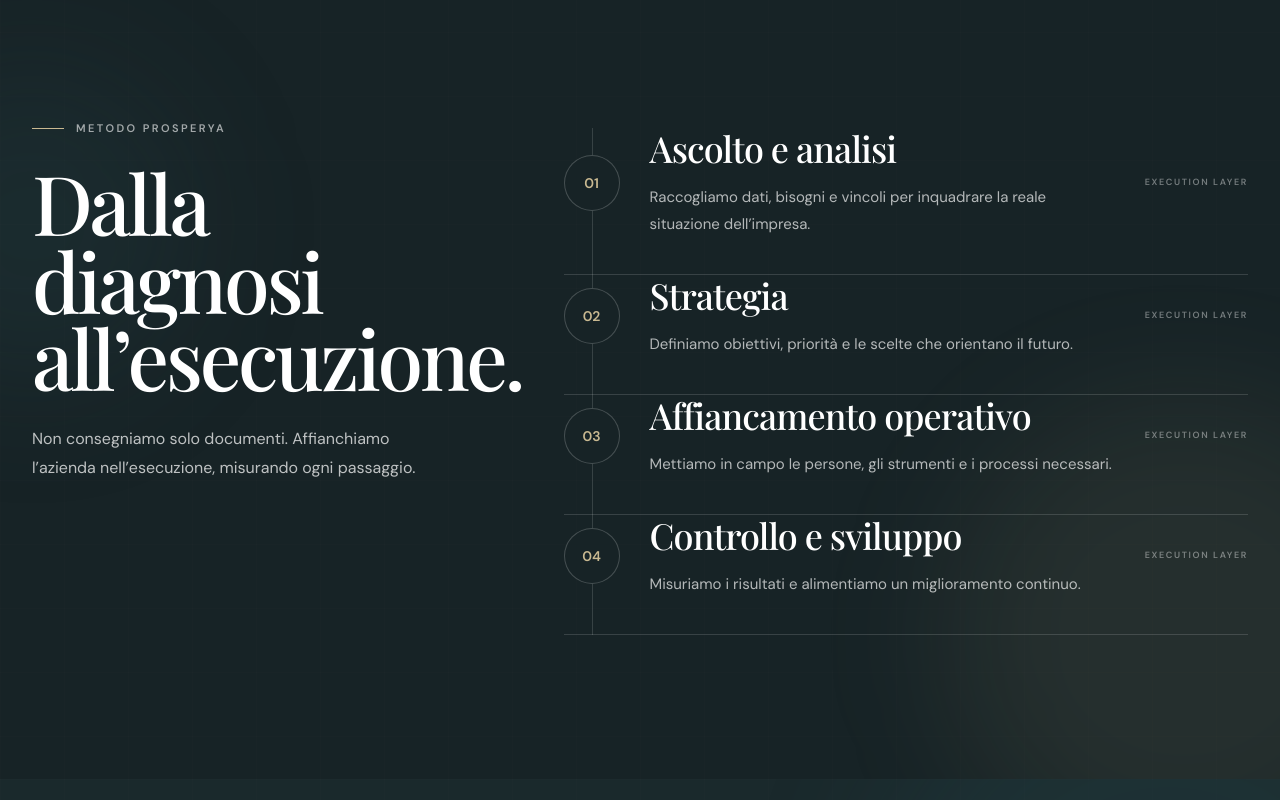
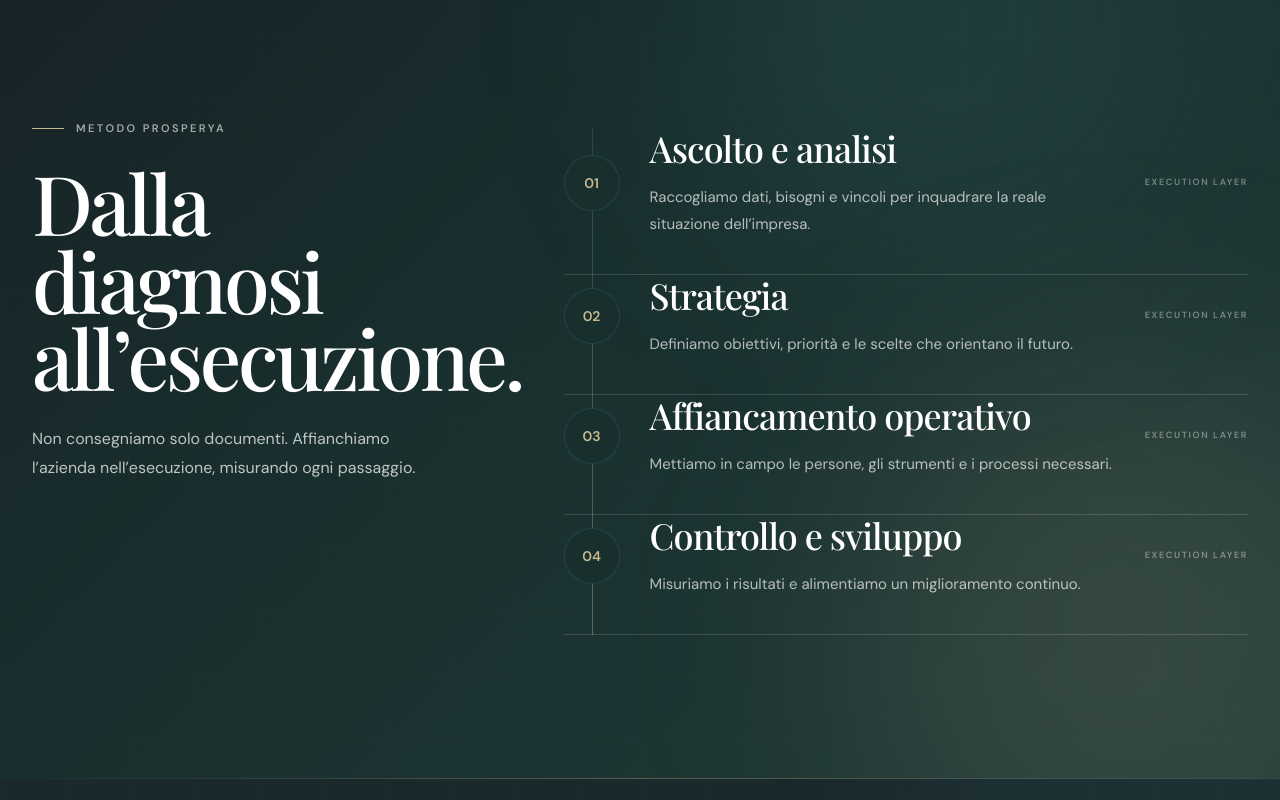
Before and after one commit to gaetanomeli95-lab/Prosperya-site, a Next.js app: page / in a window 1280 px wide. Shown: the part 4540-5340 px from the top of the page. Built offline with nearby package versions, Linux system fonts and the light colour scheme; a web font is replaced by a local one.

Commit message:
ui: enrich Method section color depth

```diff
--- a/src/components/SectionMethod.tsx
+++ b/src/components/SectionMethod.tsx
@@ -6,9 +6,12 @@ import { FadeIn } from './MotionWrapper';
 export function SectionMethod() {
   return (
     <section className="relative overflow-hidden bg-[#172326] py-20 text-white sm:py-24 lg:py-36">
+      <div className="absolute inset-0 bg-[linear-gradient(135deg,#172326_0%,#19302F_44%,#203A37_100%)]" />
       <div className="absolute inset-0 prosperya-grid opacity-20" />
-      <div className="absolute left-[-8rem] top-24 h-80 w-80 rounded-full bg-mediterranean/14 blur-3xl" />
-      <div className="absolute bottom-[-6rem] right-[-9rem] h-[30rem] w-[30rem] rounded-full bg-sand/[0.08] blur-3xl" />
+      <div className="absolute left-[-9rem] top-16 h-[28rem] w-[28rem] rounded-full bg-mediterranean/24 blur-[95px]" />
+      <div className="absolute right-[8%] top-[-12rem] h-[30rem] w-[30rem] rounded-full bg-[#3D7773]/18 blur-[110px]" />
+      <div className="absolute bottom-[-8rem] right-[-7rem] h-[34rem] w-[34rem] rounded-full bg-sand/[0.13] blur-[115px]" />
+      <div className="absolute bottom-0 left-0 right-0 h-px bg-gradient-to-r from-transparent via-sand/30 to-mediterranean/35" />
 
       <div className="section-frame relative">
         <div className="grid gap-10 lg:grid-cols-[minmax(0,.82fr)_minmax(0,1.18fr)] lg:gap-20 xl:grid-cols-[minmax(0,.76fr)_minmax(0,1.24fr)] xl:gap-28">
@@ -26,11 +29,11 @@ export function SectionMethod() {
 
           <div className="min-w-0 lg:pt-4">
             <div className="relative">
-              <div className="absolute bottom-0 left-[18px] top-0 w-px bg-white/14 sm:left-[22px] lg:left-[28px]" />
+              <div className="absolute bottom-0 left-[18px] top-0 w-px bg-gradient-to-b from-mediterranean/55 via-white/16 to-sand/40 sm:left-[22px] lg:left-[28px]" />
               {methodSteps.map((step, i) => (
                 <FadeIn key={step.title} delay={i * 0.06}>
                   <article className="group relative grid grid-cols-[38px_1fr] gap-5 border-b border-white/14 py-7 first:pt-0 sm:grid-cols-[46px_1fr] lg:grid-cols-[58px_minmax(0,1fr)_auto] lg:items-center lg:gap-7 lg:py-9">
-                    <div className="relative z-10 grid h-9 w-9 place-items-center rounded-full border border-white/20 bg-[#172326] text-[11px] font-semibold text-sand transition-all duration-500 group-hover:border-sand group-hover:bg-sand group-hover:text-night sm:h-11 sm:w-11 lg:h-14 lg:w-14 lg:text-sm">
+                    <div className="relative z-10 grid h-9 w-9 place-items-center rounded-full border border-mediterranean/45 bg-[#19302F]/95 text-[11px] font-semibold text-sand transition-all duration-500 group-hover:border-sand group-hover:bg-sand group-hover:text-night group-hover:shadow-[0_0_30px_rgba(207,177,119,.16)] sm:h-11 sm:w-11 lg:h-14 lg:w-14 lg:text-sm">
                       0{i + 1}
                     </div>
 
```
